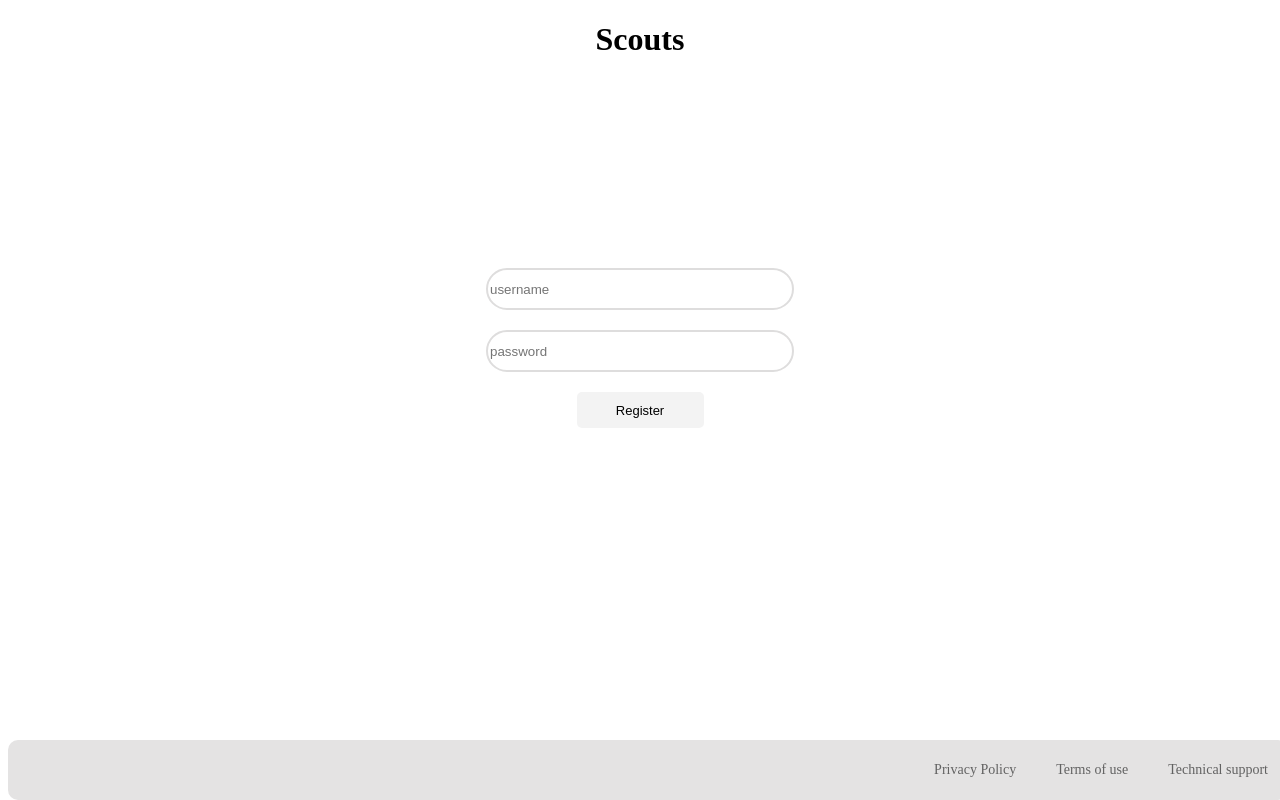
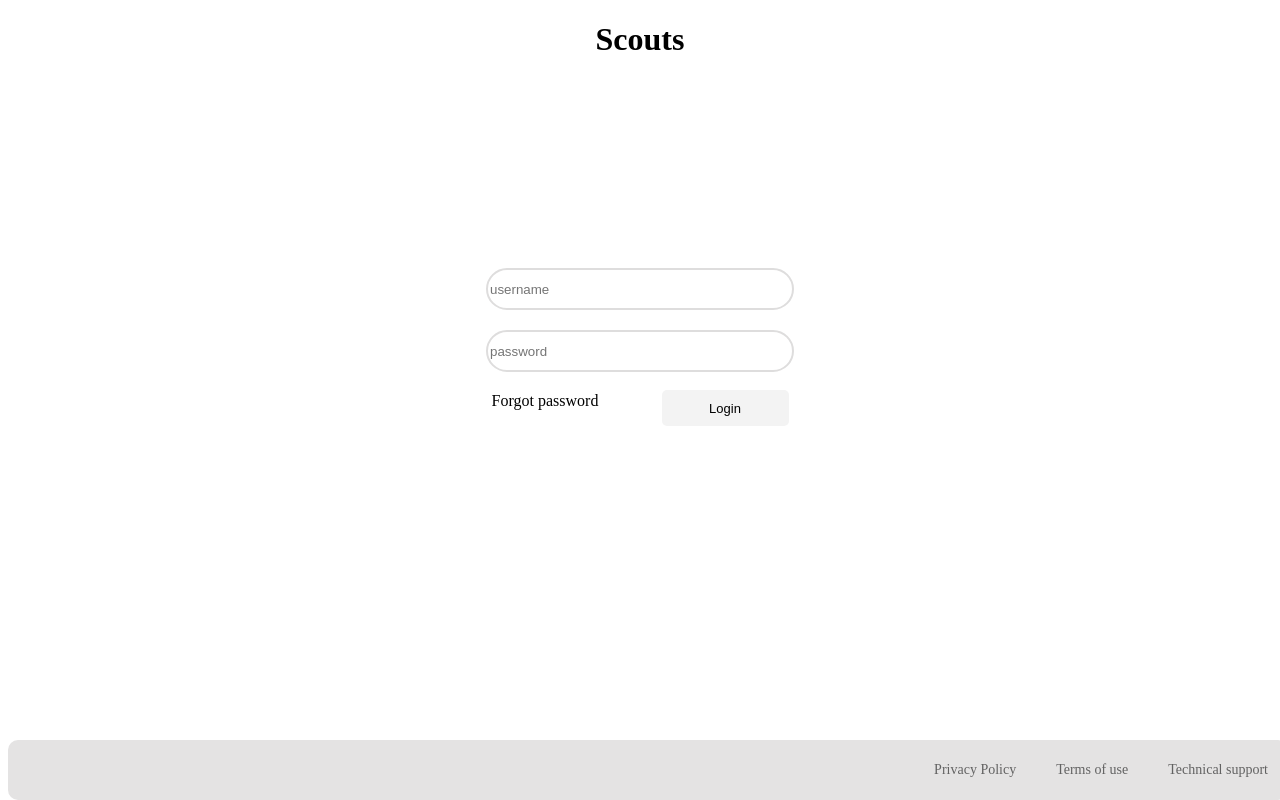
Before and after one commit to KamilSynowiec/Scouts, a React (Create React App) app in the folder root/frontend/src/: page / in a window 1280 px wide. Built offline with nearby package versions, Linux system fonts and the light colour scheme; the HTML template or start-up script is replaced by a standard one.

Commit message:
login setup

```diff
--- a/root/frontend/src/App.js
+++ b/root/frontend/src/App.js
@@ -1,12 +1,12 @@
-//import Login from "./pages/Login/index.js";
+import Login from "./pages/Login/index.js";
 import Register from "./pages/Signup/index.js";
 import './App.css';
 
 function App() {
   return (
     <div className="App">
-      <Register className="App-Login">
-      </Register>
+      <Login className="App-Login">
+      </Login>
     </div>
   );
 }
--- a/root/frontend/src/pages/Login/index.js
+++ b/root/frontend/src/pages/Login/index.js
@@ -1,7 +1,53 @@
+import React, {useState} from "react";
+import './styles.css'; //styles
+import Footer from "../../components/Footer/Footer.js";
+import axios from 'axios';
+
 function Login(){
+    //state
+    const [loginUsername, setloginUsername]= useState("");
+    const [loginPassword, setloginPassword]= useState("");
+
+    //method logging user in
+    const login = () =>{
+        axios({ //axios http client for the browser (library that helps us send all the requests)
+            method: "post",
+            data: {
+                username: loginUsername,
+                password: loginPassword
+            },
+            withCredentials: true,
+            url: "http://localhost:4000/login",
+        }).then((res)=> console.log(res));
+    };
+
+    const password = () =>{
+        console.log("password forgotten");
+    }
+
     return(
         <div>
-            <h1>Login Page</h1>
+            <div>
+                <h1>Scouts</h1>
+                <div id="login-form">
+                    <div id="upper">
+                        <input id="username" placeholder="username" onChange={e => setloginUsername(e.target.value)}/>
+                    </div>
+                    <div id="lower">
+                        <input id="password" placeholder="password" onChange={e => setloginPassword(e.target.value)}/>
+                    </div>
+                    <div>
+                        <div id="button-left">
+                            <a href="" onClick={password} id="fpassword">Forgot password</a>
+                        </div>
+                        <div id="button-right">
+                            <button type="submit" onClick={login}>Login</button>
+                        </div>
+
+                    </div>
+                </div>
+            </div>
+            <Footer/>
         </div>
     );
 }
--- a/root/frontend/src/pages/Login/styles.css
+++ b/root/frontend/src/pages/Login/styles.css
@@ -0,0 +1,71 @@
+#login-form{
+    margin-top: 25vh;
+    padding-left:10vw;
+    padding-right:10vw;
+}
+
+#username{
+    margin: 10px;
+    height: 36px;
+    width: 300px;
+    border-radius: 25px;
+    border-style: solid ;
+    border-color:rgb(222, 221, 221);
+}
+
+#password{
+    margin:10px;
+    margin-bottom: 20px;
+    height: 36px;
+    width: 300px;
+    border-radius: 25px;
+    border-style: solid ;
+    border-color:rgb(222, 221, 221);
+
+}
+
+Button{
+    border-radius: 5px;
+    border: none;
+    border-color:rgb(222, 221, 221);
+    background-color:rgb(243, 243, 243);
+    height: 36px;
+    width: 127px;
+    color: black;
+    font-size: 13px;
+    margin-left:30px;
+
+}
+
+
+/*button will change colour when hover*/
+Button:hover{
+    background-color: rgb(171, 169, 169);
+}
+
+/*button press effect*/
+Button:active{
+    box-shadow: 0 5px #666;
+    transform: translateY(4px);
+}
+
+#button-left{
+    text-align: center;
+    margin-right:190px;
+}
+
+#fpassword{
+    text-decoration: none;
+    color: black;
+}
+
+
+fpassword:hover{
+    color:blue;
+}
+
+#button-right{
+    text-align: center;
+    margin-top:-20px;
+    margin-left:140px;
+}
--- a/root/frontend/src/pages/Signup/index.js
+++ b/root/frontend/src/pages/Signup/index.js
@@ -17,7 +17,7 @@ function Register(){
                 password: registerPassword
             },
             withCredentials: true,
-            url: "http://localhost:4000/register",
+            url: "http://localhost:4100/register",
         }).then((res)=> console.log(res));
     };
 
```
Also changed, not shown: 1 other file (tests, documents, lock files or other folders).
